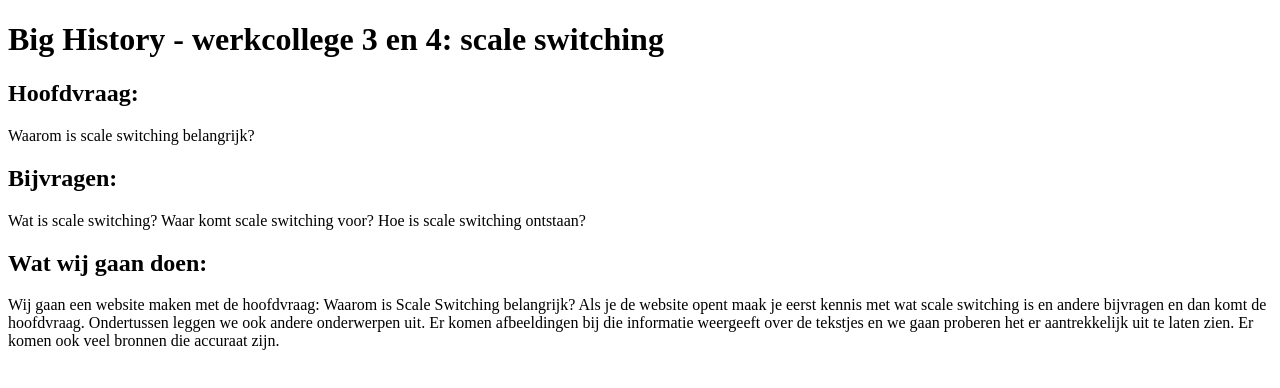
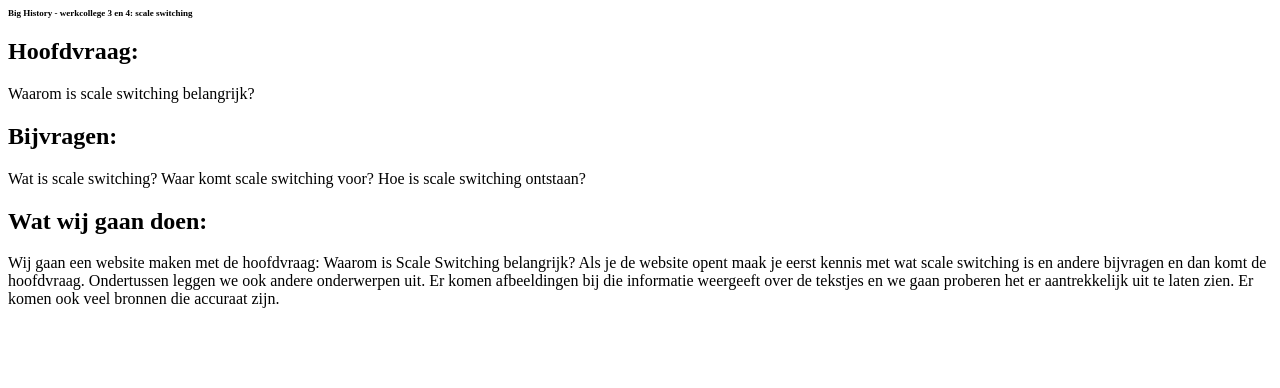
Before and after one commit to TimonDeBeste/Big-history-scale-switching.github.io, a plain HTML site: page index.html in a window 1280 px wide. Drawn offline with Linux system fonts and the light colour scheme; a web font is replaced by a local one.

Commit message:
Update styles.css

```diff
--- a/styles.css
+++ b/styles.css
@@ -2,6 +2,7 @@
   font-family: myFirstFont;
   src: url(Outfit-VariableFont_wght.ttf);
 }
+
 h1 {
-    font-family: myFirstFont;
+    font-size: xx-small;
 }
```
